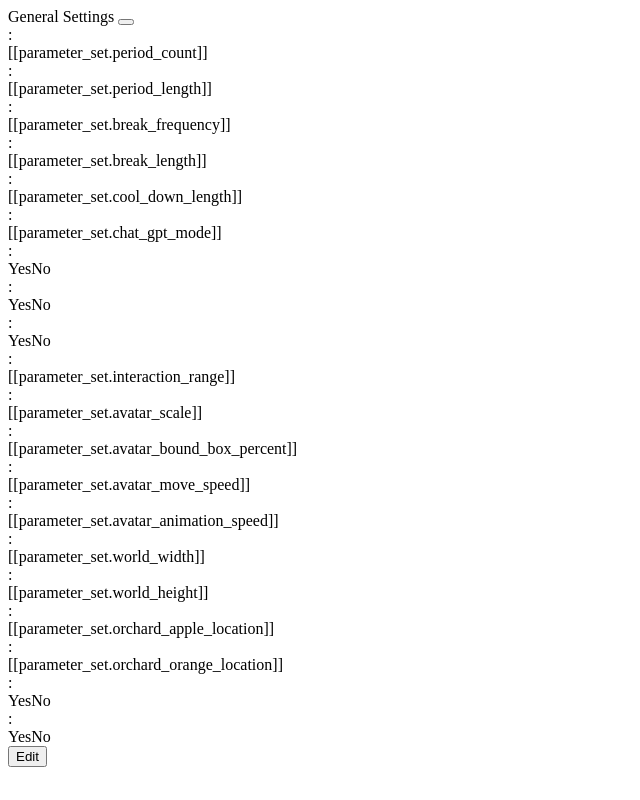
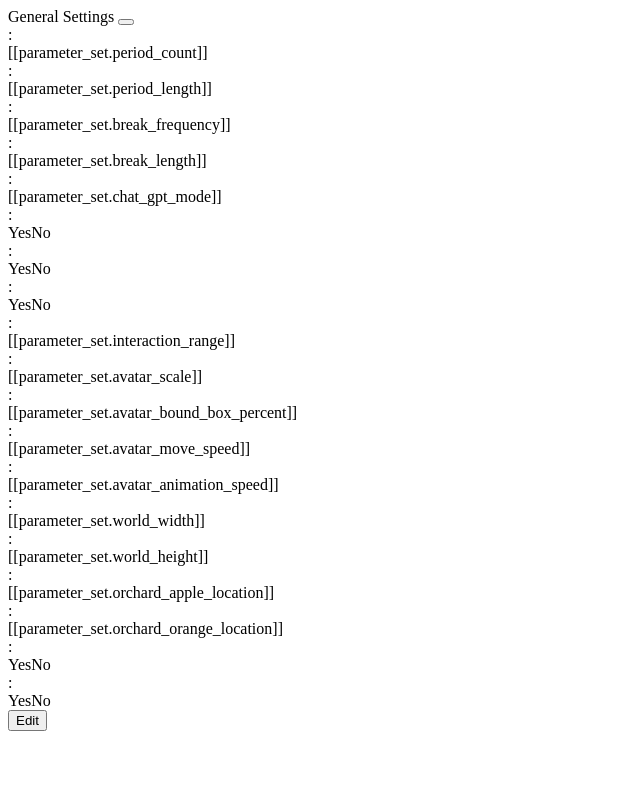
Before and after one commit to jeffreykirchner/GARP, a Django app: template main/templates/staff/staff_session_parameters/general_settings/general_settings_card.html in a window 1280 px wide. Shown: the whole page, without its empty margins (0-640 px from the left). Run offline with Django 3.2, Linux system fonts and the light colour scheme; the template is opened without the code that fills it, so the values that code supplies are empty; parts of the project's set-up code (start-up, migrations or seed data) failed here and were passed over.

Commit message:
remove cool down

```diff
--- a/main/models/parameter_set.py
+++ b/main/models/parameter_set.py
@@ -94,7 +94,6 @@ class ParameterSet(models.Model):
             self.world_width = new_ps.get("world_width", 1000)
             self.world_height = new_ps.get("world_height", 1000)
 
-            self.cool_down_length = new_ps.get("cool_down_length", 10)
             self.interaction_range = new_ps.get("interaction_range", 300)
 
             self.avatar_scale = new_ps.get("avatar_scale", 1)
@@ -265,7 +264,6 @@ class ParameterSet(models.Model):
         self.json_for_session["world_width"] = self.world_width
         self.json_for_session["world_height"] = self.world_height
 
-        self.json_for_session["cool_down_length"] = self.cool_down_length
         self.json_for_session["interaction_range"] = self.interaction_range
 
         self.json_for_session["avatar_scale"] = self.avatar_scale
--- a/main/models/session.py
+++ b/main/models/session.py
@@ -185,7 +185,6 @@ class Session(models.Model):
 
             v['current_location'] = {'x':i['parameter_set_player__start_x'], 'y':i['parameter_set_player__start_y']}
             v['target_location'] = v['current_location']
-            v['cool_down'] = 0
             v['earnings'] = 0
             v['parameter_set_player_id'] = i['parameter_set_player__id']
 
--- a/main/templates/staff/staff_session/staff_session.js
+++ b/main/templates/staff/staff_session/staff_session.js
@@ -405,7 +405,6 @@ let app = Vue.createApp({
             for(let p in message_data.session_player_status)
             {
                 let session_player = message_data.session_player_status[p];
-                app.session.world_state.session_players[p].cool_down = session_player.cool_down;
             }
 
             //update player location
--- a/main/templates/staff/staff_session_parameters/general_settings/general_settings_card.html
+++ b/main/templates/staff/staff_session_parameters/general_settings/general_settings_card.html
@@ -43,14 +43,6 @@
             </div>
             <div class="col text-start">
                 [[parameter_set.break_length]]
-            </div>
-        </div>
-        <div class="row">
-            <div class="col-7 text-end">
-                {{parameter_set_form.cool_down_length.label}}:
-            </div>
-            <div class="col text-start">
-                [[parameter_set.cool_down_length]]
             </div>
         </div>
         <div class="row">
--- a/main/templates/subject/subject_home/subject_home.js
+++ b/main/templates/subject/subject_home/subject_home.js
@@ -395,7 +395,6 @@ let app = Vue.createApp({
             for(let p in message_data.session_player_status)
             {
                 let session_player = message_data.session_player_status[p];
-                app.session.world_state.session_players[p].cool_down = session_player.cool_down;
             }
 
             //update player location
```
Also changed, not shown: main/forms/parameter_set_form.py (+1 -7 lines), main/templates/subject/subject_home/the_stage/subject.js (+0 -11 lines), main/migrations/0077_remove_parameterset_cool_down_length_and_more.py (added).
